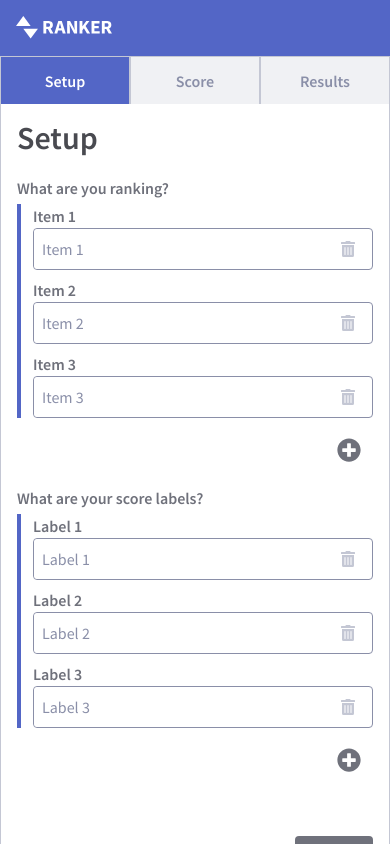
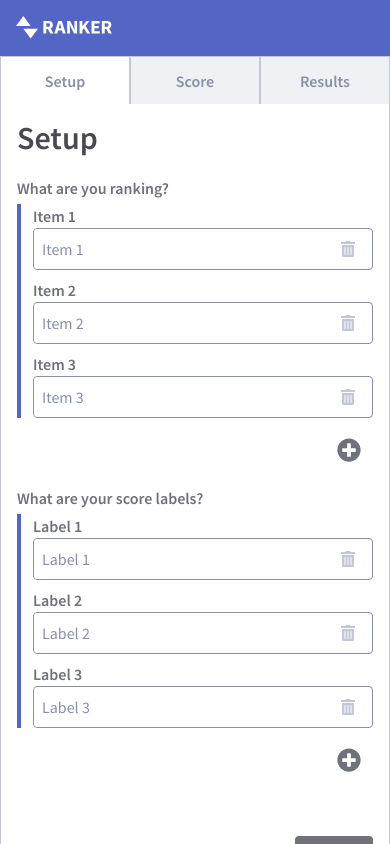
Before and after one commit to bcorey85/ranker-frontend, a React (Create React App) app: page / in a window 390 px wide. In both pictures the pointer is over the button "Setup". Shown: the top 844 px of the page. Built offline with nearby package versions, Linux system fonts and the light colour scheme.

Commit message:
change form nav hover state to match active state on mobile view

```diff
--- a/src/components/form/FormNav.scss
+++ b/src/components/form/FormNav.scss
@@ -26,6 +26,11 @@
 		&:hover {
 			background-color: $primary;
 			color: $white;
+
+			@include respond(500) {
+				background-color: $white;
+				color: $gray200;
+			}
 		}
 	}
 
```
